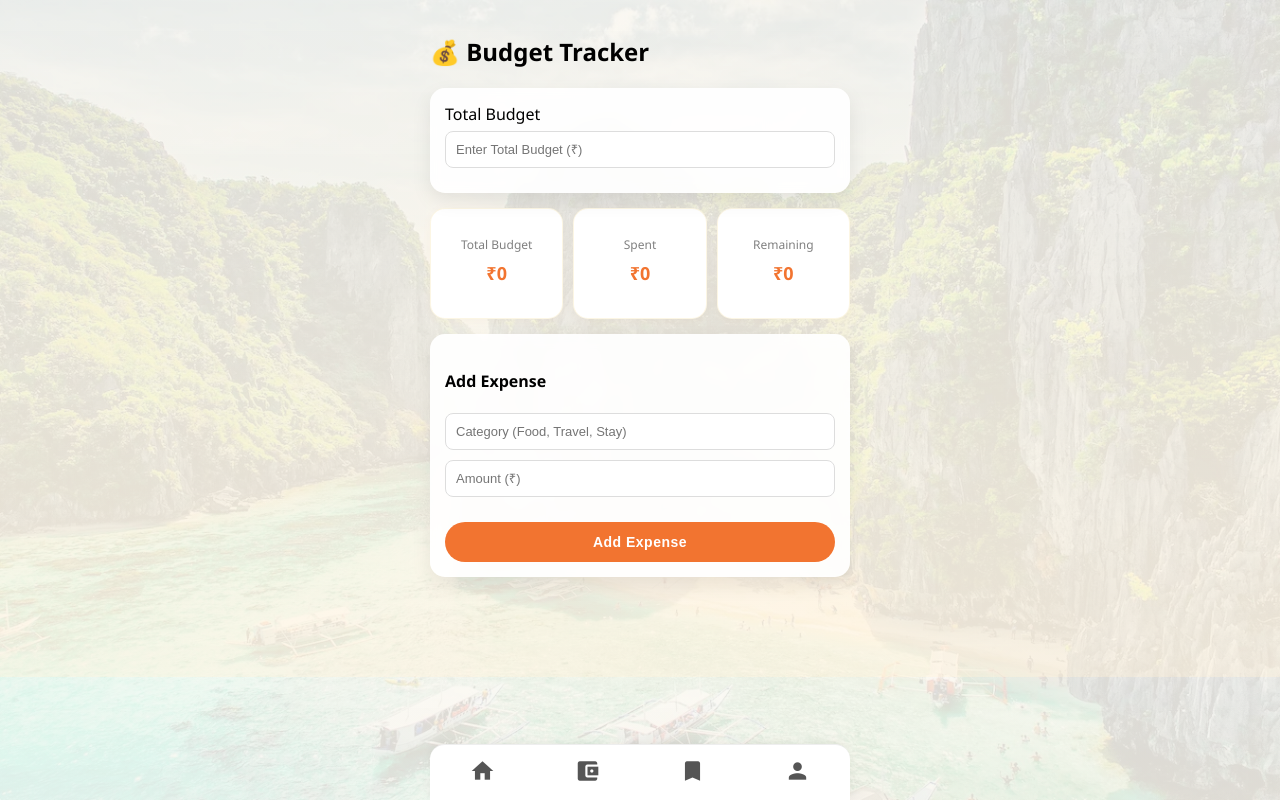
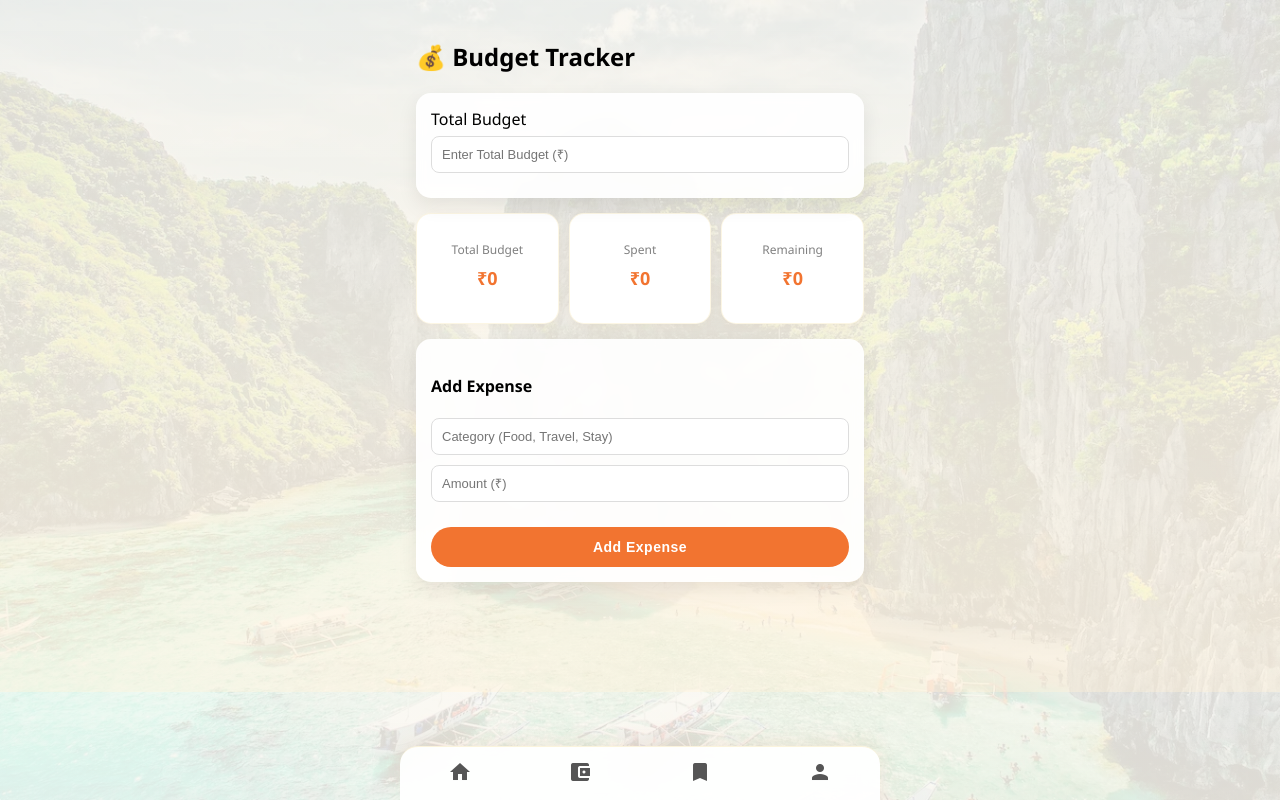
Before and after one commit to priyavee0711/travel-planner, a Flask app: page /budget in a window 1280 px wide. Run offline with Flask 3, Linux system fonts and the light colour scheme.

Commit message:
updated viewport

```diff
--- a/static/style.css
+++ b/static/style.css
@@ -60,9 +60,11 @@ body {
 
 /* ===== HOME / CONTAINER ===== */
 .container {
-  max-width: 420px;
-  margin: auto;
-  padding: 15px;
+  width: 100%;
+  max-width: 480px;
+  margin: 0 auto;
+  padding: 20px 16px 100px 16px;
+  box-sizing: border-box;
 }
 
 
@@ -232,16 +234,20 @@ input:focus, select:focus {
 .nav {
   position: fixed;
   bottom: 0;
-  width: 100%;
-  max-width: 420px;
   left: 50%;
   transform: translateX(-50%);
+  width: 100%;
+  max-width: 480px;
   display: flex;
   justify-content: space-around;
-  background: white;
-  padding: 10px 0;
-  box-shadow: 0 -2px 10px rgba(0,0,0,0.05);
-  border-radius: 15px 15px 0 0;
+  background: rgba(255, 255, 255, 0.94);
+  backdrop-filter: blur(10px);
+  -webkit-backdrop-filter: blur(10px);
+  padding: 12px 0;
+  box-shadow: 0 -4px 20px rgba(242, 116, 48, 0.08);
+  border-top: 1px solid rgba(237, 211, 119, 0.25);
+  border-radius: 18px 18px 0 0;
+  z-index: 1000;
 }
 
 .nav button {
@@ -420,22 +426,7 @@ input:focus, select:focus {
   height: 28px;
 }
 
-.nav {
-  position: fixed;
-  bottom: 0;
-  width: 100%;
-  display: flex;
-  justify-content: space-around;
-  background: white;
-  padding: 10px 0;
-  border-top: 1px solid #eee;
-}
-
-.nav button {
-  border: none;
-  background: none;
-  cursor: pointer;
-}
+/* Centered menu button hovers */
 
 .nav button:hover .material-icons {
   color: var(--mango-popsicle-orange);
--- a/templates/budget.html
+++ b/templates/budget.html
@@ -2,6 +2,7 @@
 <html>
 <head>
   <title>Budget Tracker</title>
+  <meta name="viewport" content="width=device-width, initial-scale=1.0">
 
   <link rel="stylesheet"
   href="{{ url_for('static', filename='style.css') }}">
@@ -76,35 +77,12 @@
       font-weight:600;
     }
 
-    .nav{
-      position:fixed;
-      bottom:0;
-      width:100%;
-      display:flex;
-      justify-content:space-around;
-      background:white;
-      padding:12px 0;
-      box-shadow:0 -2px 10px rgba(0,0,0,0.05);
-    }
-
-    .nav button{
-      border:none;
-      background:none;
-      cursor:pointer;
-    }
-
-    .nav button:hover .material-icons {
-      color: var(--mango-popsicle-orange);
-    }
-
-    .nav .material-icons{
-      font-size:26px;
-      color:#555;
-      transition: 0.2s;
-    }
-
     .container{
-      padding-bottom:90px;
+      width: 100%;
+      max-width: 480px;
+      margin: 0 auto;
+      padding: 20px 16px 100px 16px;
+      box-sizing: border-box;
     }
 
   </style>
--- a/templates/edit_profile.html
+++ b/templates/edit_profile.html
@@ -3,6 +3,7 @@
 <head>
 
   <title>Edit Profile</title>
+  <meta name="viewport" content="width=device-width, initial-scale=1.0">
 
   <link rel="stylesheet"
   href="{{ url_for('static', filename='style.css') }}">
--- a/templates/index.html
+++ b/templates/index.html
@@ -2,6 +2,7 @@
 <html>
 <head>
   <title>Plan Trip</title>
+  <meta name="viewport" content="width=device-width, initial-scale=1.0">
   <link rel="stylesheet" href="{{ url_for('static', filename='style.css') }}">
   <link href="https://fonts.googleapis.com/icon?family=Material+Icons" rel="stylesheet">
 </head>
--- a/templates/welcome.html
+++ b/templates/welcome.html
@@ -2,6 +2,7 @@
 <html>
 <head>
   <title>Travel Partner</title>
+  <meta name="viewport" content="width=device-width, initial-scale=1.0">
   <link rel="stylesheet" href="{{ url_for('static', filename='style.css') }}">
 </head>
 
```
Also changed, not shown: templates/profile.html (+12 -7 lines), templates/saved.html (+6 -1 lines).
